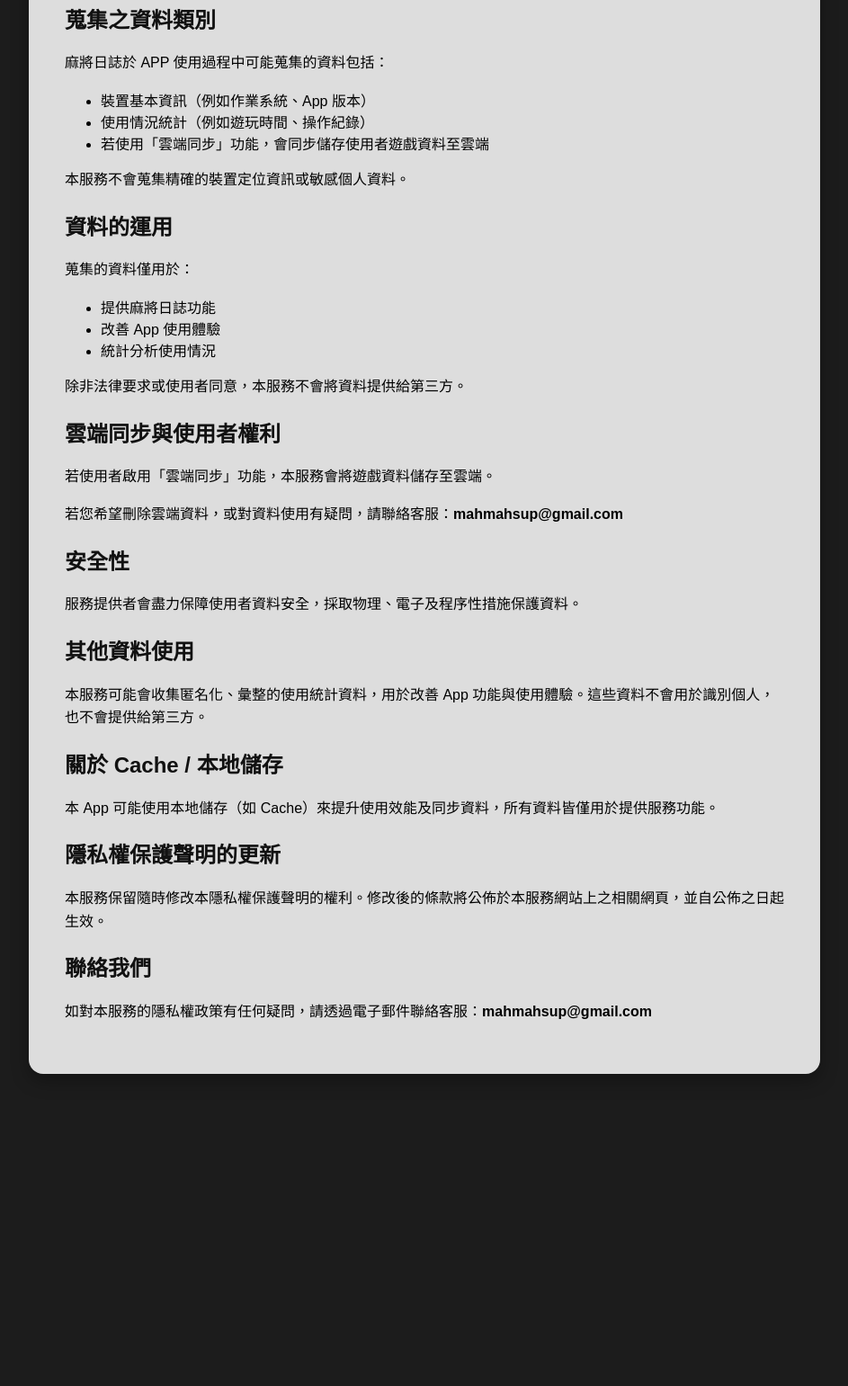
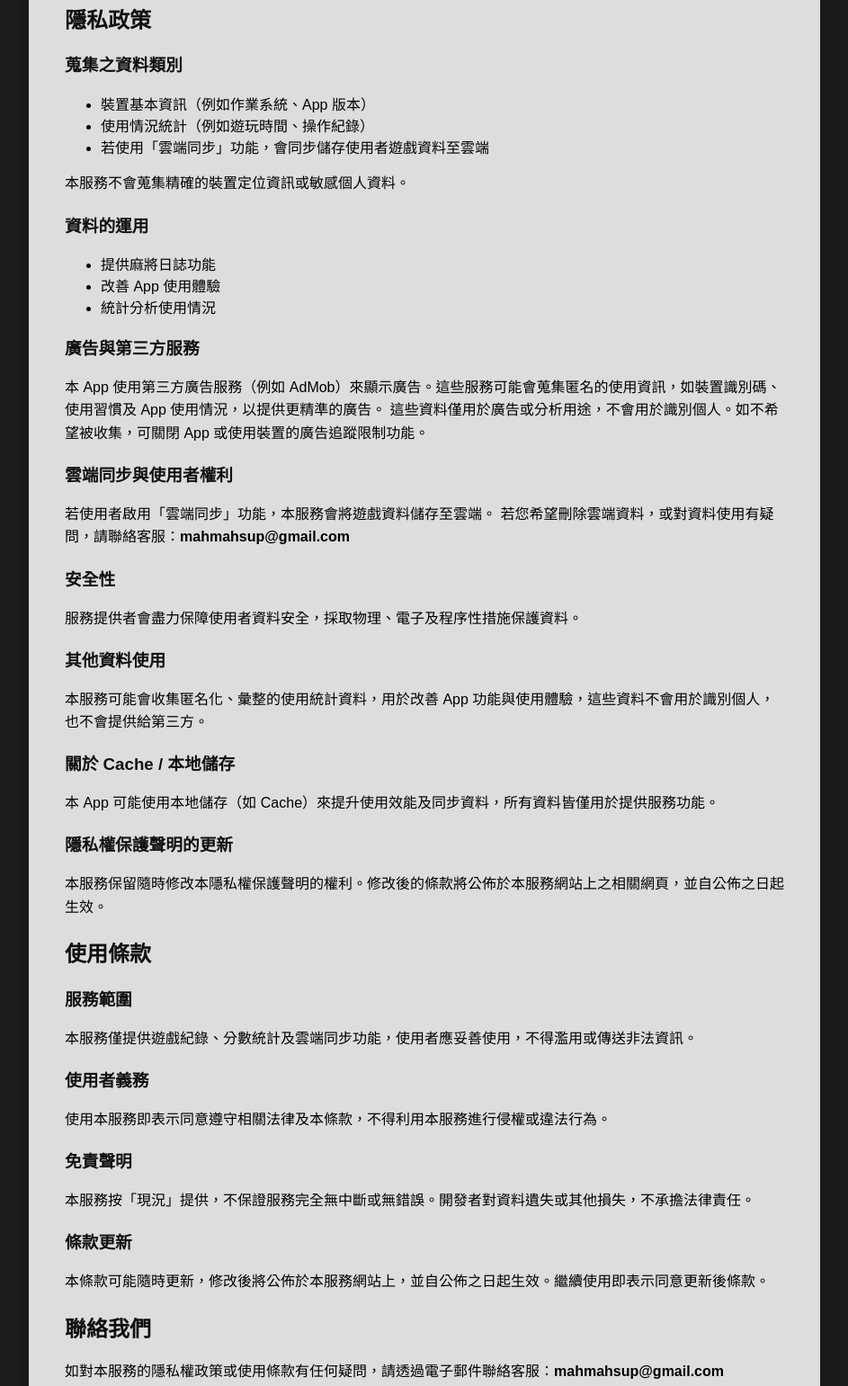
Before and after one commit to oujill/MahjongCounterProPrivacy, a plain HTML site: page docs/index.html in a window 1280 px wide. Shown: the part 289-1830 px from the top of the page at 90% size, without its empty margins (168-1111 px from the left). Before the commit the page ends 1533 px from the top, so only its background shows below. Drawn offline with Linux system fonts and the light colour scheme.

Commit message:
Update index.html

```diff
--- a/docs/index.html
+++ b/docs/index.html
@@ -48,9 +48,9 @@
   <p><strong>最後更新日期：2025/10/15</strong></p>
 
   <p>麻將日誌 服務（以下簡稱「麻將日誌」、「本服務」和「本公司」）非常重視您的線上個人隱私。為了讓您瞭解我們將如何蒐集、應用及保護您所提供的資料，請詳閱下列隱私權保護聲明。</p>
-
-  <h2>蒐集之資料類別</h2>
-  <p>麻將日誌於 APP 使用過程中可能蒐集的資料包括：</p>
+  <!-- 隱私政策 -->
+    <h2>隱私政策</h2>
+  <h3>蒐集之資料類別</h3>
   <ul>
     <li>裝置基本資訊（例如作業系統、App 版本）</li>
     <li>使用情況統計（例如遊玩時間、操作紀錄）</li>
@@ -58,33 +58,49 @@
   </ul>
   <p>本服務不會蒐集精確的裝置定位資訊或敏感個人資料。</p>
 
-  <h2>資料的運用</h2>
-  <p>蒐集的資料僅用於：</p>
+  <h3>資料的運用</h3>
   <ul>
     <li>提供麻將日誌功能</li>
     <li>改善 App 使用體驗</li>
     <li>統計分析使用情況</li>
   </ul>
-  <p>除非法律要求或使用者同意，本服務不會將資料提供給第三方。</p>
 
-  <h2>雲端同步與使用者權利</h2>
-  <p>若使用者啟用「雲端同步」功能，本服務會將遊戲資料儲存至雲端。</p>
-  <p>若您希望刪除雲端資料，或對資料使用有疑問，請聯絡客服：<strong>mahmahsup@gmail.com</strong></p>
+  <h3>廣告與第三方服務</h3>
+  <p>本 App 使用第三方廣告服務（例如 AdMob）來顯示廣告。這些服務可能會蒐集匿名的使用資訊，如裝置識別碼、使用習慣及 App 使用情況，以提供更精準的廣告。
+  這些資料僅用於廣告或分析用途，不會用於識別個人。如不希望被收集，可關閉 App 或使用裝置的廣告追蹤限制功能。</p>
 
-  <h2>安全性</h2>
+  <h3>雲端同步與使用者權利</h3>
+  <p>若使用者啟用「雲端同步」功能，本服務會將遊戲資料儲存至雲端。
+  若您希望刪除雲端資料，或對資料使用有疑問，請聯絡客服：<strong>mahmahsup@gmail.com</strong></p>
+
+  <h3>安全性</h3>
   <p>服務提供者會盡力保障使用者資料安全，採取物理、電子及程序性措施保護資料。</p>
 
-  <h2>其他資料使用</h2>
-  <p>本服務可能會收集匿名化、彙整的使用統計資料，用於改善 App 功能與使用體驗。這些資料不會用於識別個人，也不會提供給第三方。</p>
+  <h3>其他資料使用</h3>
+  <p>本服務可能會收集匿名化、彙整的使用統計資料，用於改善 App 功能與使用體驗，這些資料不會用於識別個人，也不會提供給第三方。</p>
 
-  <h2>關於 Cache / 本地儲存</h2>
+  <h3>關於 Cache / 本地儲存</h3>
   <p>本 App 可能使用本地儲存（如 Cache）來提升使用效能及同步資料，所有資料皆僅用於提供服務功能。</p>
 
-  <h2>隱私權保護聲明的更新</h2>
+  <h3>隱私權保護聲明的更新</h3>
   <p>本服務保留隨時修改本隱私權保護聲明的權利。修改後的條款將公佈於本服務網站上之相關網頁，並自公佈之日起生效。</p>
 
+  <!-- 使用條款 -->
+  <h2>使用條款</h2>
+  <h3>服務範圍</h3>
+  <p>本服務僅提供遊戲紀錄、分數統計及雲端同步功能，使用者應妥善使用，不得濫用或傳送非法資訊。</p>
+
+  <h3>使用者義務</h3>
+  <p>使用本服務即表示同意遵守相關法律及本條款，不得利用本服務進行侵權或違法行為。</p>
+
+  <h3>免責聲明</h3>
+  <p>本服務按「現況」提供，不保證服務完全無中斷或無錯誤。開發者對資料遺失或其他損失，不承擔法律責任。</p>
+
+  <h3>條款更新</h3>
+  <p>本條款可能隨時更新，修改後將公佈於本服務網站上，並自公佈之日起生效。繼續使用即表示同意更新後條款。</p>
+
   <h2>聯絡我們</h2>
-  <p>如對本服務的隱私權政策有任何疑問，請透過電子郵件聯絡客服：<strong>mahmahsup@gmail.com</strong></p>
+  <p>如對本服務的隱私權政策或使用條款有任何疑問，請透過電子郵件聯絡客服：<strong>mahmahsup@gmail.com</strong></p>
 </div>
 
 </body>
```
